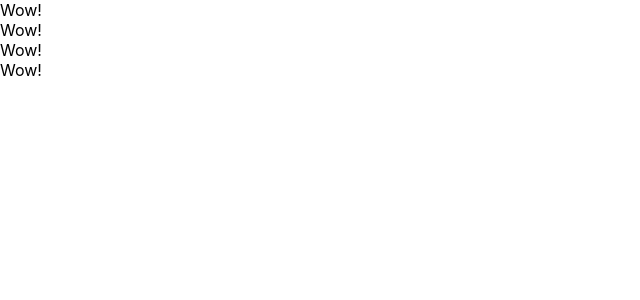
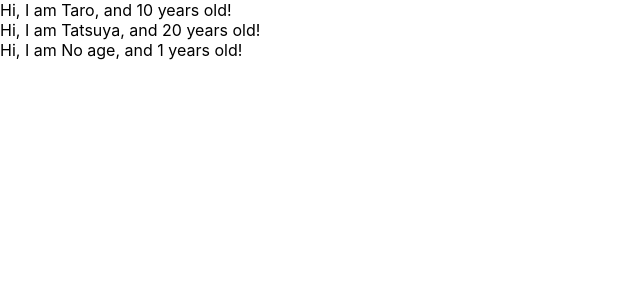
Before and after one commit to tatsuyaHello/react-redux-crud-application, a React (Create React App) app: page / in a window 1280 px wide. Shown: the top 300 px of the page, without its empty margins (0-640 px from the left). Built offline with nearby package versions, Linux system fonts and the light colour scheme.

Commit message:
learn props of component

```diff
--- a/src/App.js
+++ b/src/App.js
@@ -1,27 +1,29 @@
 import React from 'react';
 
-// const App = () => {
-//   return (
-//     <React.Fragment>
-//       <label htmlFor="bar">bar</label>
-//       <input type="text" onChange={() => {console.log("HELLO")}} />
-//     </React.Fragment>
-//   );
-// }
 
 const App = () => {
+  const profiles = [
+    { name: "Taro", age: 10},
+    { name: "Tatsuya", age: 20},
+    { name: "No age"}
+  ]
   return (
     <div>
-      <Cat />
-      <Cat />
-      <Cat />
-      <Cat />
+      {
+        profiles.map((profiles, index) => {
+          return <User name={profiles.name} age={profiles.age} key={index}/>
+        })
+      }
     </div>
   )
 }
 
-const Cat = () => {
-  return <div>Wow!</div>
+const User = (props) => {
+  return <div>Hi, I am {props.name}, and {props.age} years old!</div>
+}
+
+User.defaultProps = {
+  age: 1
 }
 
 export default App;
```
